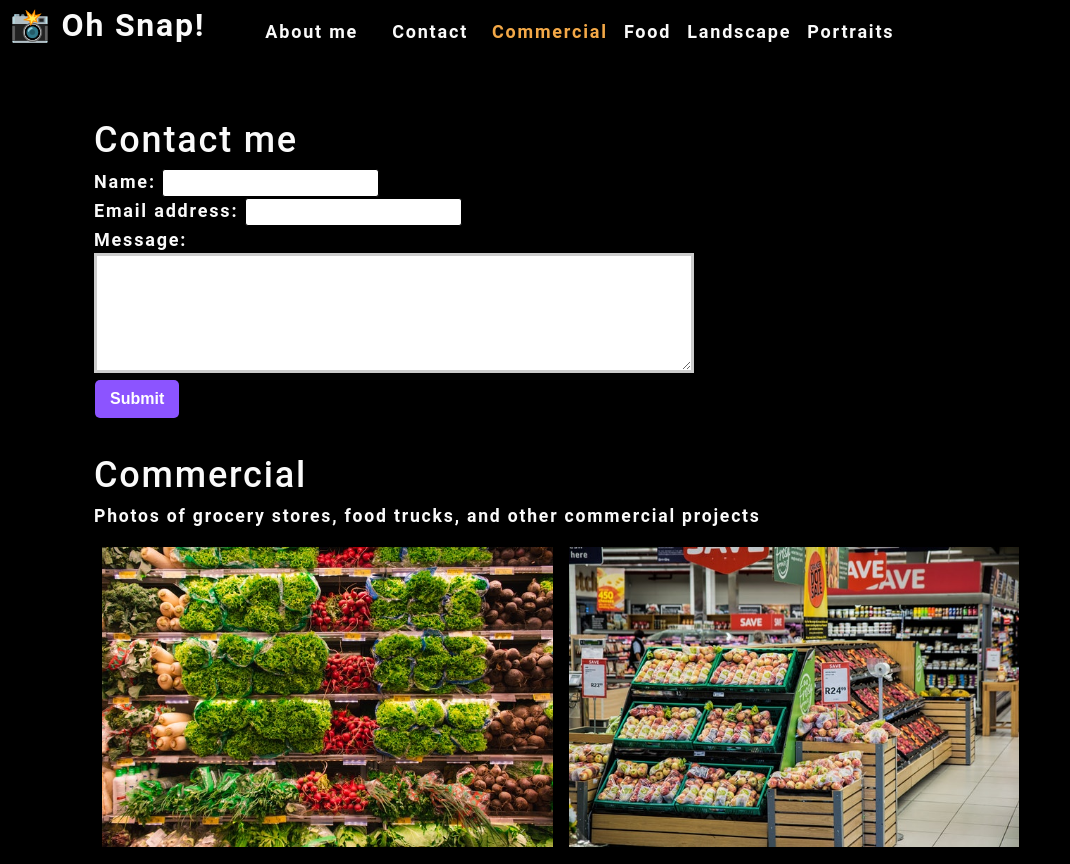
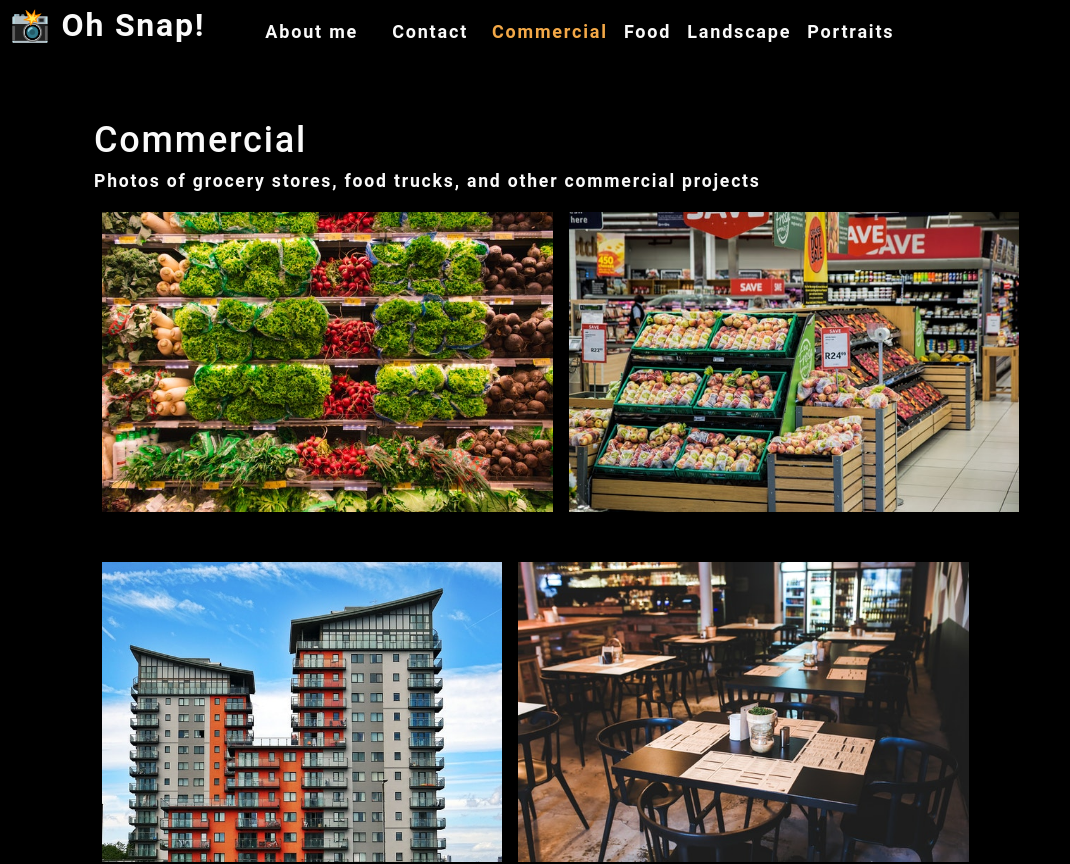
Before and after one commit to agustinxmtz/photo-port, a React (Create React App) app: page / in a window 1280 px wide. Shown: the top 864 px of the page, without its empty margins (0-1070 px from the left). Built offline with nearby package versions, Linux system fonts and the light colour scheme.

Commit message:
Added Conditional Rendering

```diff
--- a/src/App.js
+++ b/src/App.js
@@ -4,7 +4,10 @@ import About from './components/About';
 import Gallery from './components/Gallery';
 import ContactForm from './components/Contact';
 
+
+
 function App() {
+  const [contactSelected, setContactSelected] = useState(false);
   const [categories] = useState([
     {
       name: "commercial",
@@ -29,14 +32,21 @@ function App() {
   return (
     <div>
       <Nav
-        categories={categories}
-        setCurrentCategory={setCurrentCategory}
-        currentCategory={currentCategory}>
-        </Nav>
+        categories = {categories}
+        setCurrentCategory = {setCurrentCategory}
+        currentCategory = {currentCategory}
+        contactSelected = {contactSelected}
+        setContactSelected = {setContactSelected}
+        ></Nav>
       <main>
-        <ContactForm></ContactForm>
-        <Gallery currentCategory={currentCategory}></Gallery>
-        <About></About>
+        {!contactSelected ? (
+          <>
+            <Gallery currentCategory = {currentCategory}></Gallery>
+            <About></About>
+          </>
+          ) : (
+            <ContactForm></ContactForm>
+        )}
       </main>
     </div>
   );
--- a/src/components/Contact/index.js
+++ b/src/components/Contact/index.js
@@ -40,16 +40,21 @@ function ContactForm() {
             <form id = "contact-form" onSubmit = {handleSubmit}>
             <div>
                 <label htmlFor = "name"> Name: </label>
-                <input type = 'text' defaultValue = {name} onChange = {handleChange} name = 'name' />
+                <input type = 'text' defaultValue = {name} onBlur = {handleChange} name = 'name' />
             </div>
             <div>
                 <label htmlFor = 'email' > Email address: </label>
-                <input type = 'email' defaultValue = {email} name = 'email' onChange = {handleChange}  />
+                <input type = 'email' defaultValue = {email} name = 'email' onBlur = {handleChange}  />
             </div>
             <div>
                 <label htmlFor = 'message' > Message: </label>
-                <textarea name = 'message' defaultValue = {message} onChange = {handleChange} rows = '5' />
+                <textarea name = 'message' defaultValue = {message} onBlur = {handleChange} rows = '5' />
             </div>
+            {errorMessage && (
+                <div>
+                    <p className = "error-text">{ errorMessage }</p>
+                </div>
+            )}
             <button type = 'submit' > Submit </button>
             </form>
         </section>
--- a/src/components/Nav/index.js
+++ b/src/components/Nav/index.js
@@ -8,6 +8,8 @@ function Nav(props) {
     categories = [],
     setCurrentCategory,
     currentCategory,
+    contactSelected,
+    setContactSelected
   } = props;
 
   useEffect(() => {
@@ -24,12 +26,12 @@ function Nav(props) {
       <nav>
         <ul className="flex-row">
           <li className="mx-2">
-            <a data-testid="about" href="#about">
+            <a data-testid="about" href="#about" onClick = {() => setContactSelected(false)}>
               About me
             </a>
           </li>
-          <li className="mx-2">
-            <span>Contact</span>
+          <li className = {`mx-2 ${contactSelected && 'navActive'}`}>
+            <span onClick = {() => setContactSelected(true)}> Contact </span>
           </li>
           {categories.map((category) => (
             <li
@@ -40,7 +42,8 @@ function Nav(props) {
             >
               <span
                 onClick={() => {
-                  setCurrentCategory(category)
+                  setCurrentCategory(category);
+                  setContactSelected(false);
                 }}
               >
                 {capitalizeFirstLetter(category.name)}
```
